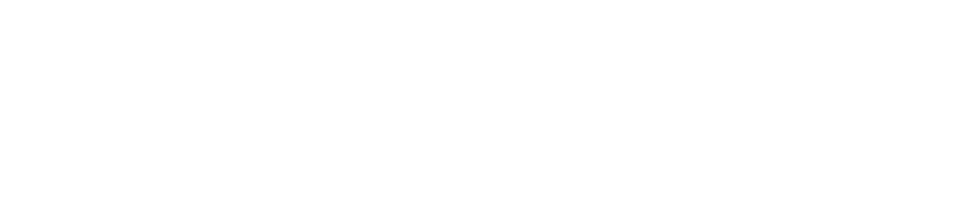
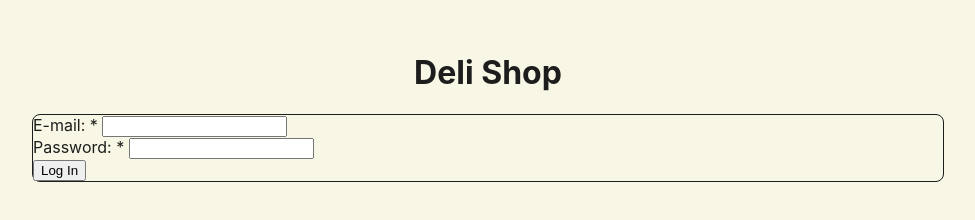
Before and after one commit to AleksandraChvatovaite/aleksandra_chvatovaite_type19_node, a plain HTML site: page front-end/login.html in a window 1280 px wide. Shown: the whole page, without its empty margins (152-1127 px from the left). Drawn offline with Linux system fonts and the light colour scheme.

Commit message:
login form html, reset

```diff
--- a/front-end/login.html
+++ b/front-end/login.html
@@ -8,8 +8,19 @@
   <script src="js/login.js" defer></script>
 </head>
 <body>
-  <nav>
-
-  </nav>
+  <div class="container">
+    <h1>Deli Shop</h1>
+    <form>
+      <div class="input-block">
+        <label for="email">E-mail: *</label>
+        <input type="email" id="email" name="e-mail" required>
+      </div>
+      <div class="input-block">
+        <label for="password">Password: *</label>
+        <input id="password" type="password" required>
+      </div>
+      <button type="submit">Log In</button>
+    </form>
+  </div>
 </body>
 </html>
--- a/front-end/scss/_reset.scss
+++ b/front-end/scss/_reset.scss
@@ -0,0 +1,14 @@
+* {
+  box-sizing: border-box;
+}
+
+body {
+  margin: 0;
+  background-color: $background-color;
+  color: $primary-color;
+  font-family: 'Inter', sans-serif;
+}
+
+.container {
+  padding: 2rem 2rem 0;
+}
--- a/front-end/scss/_styles.scss
+++ b/front-end/scss/_styles.scss
@@ -0,0 +1,12 @@
+h1 {
+  text-align: center;
+}
+
+form {
+  background: darken($color: background-color, $amount: 50%);
+  border: 1px solid $primary-color;
+  border-radius: 0.5rem;
+  width: 75%;
+  margin-left: auto;
+  margin-right: auto;
+}
```
Also changed, not shown: front-end/css/main.css, 1 other file.
